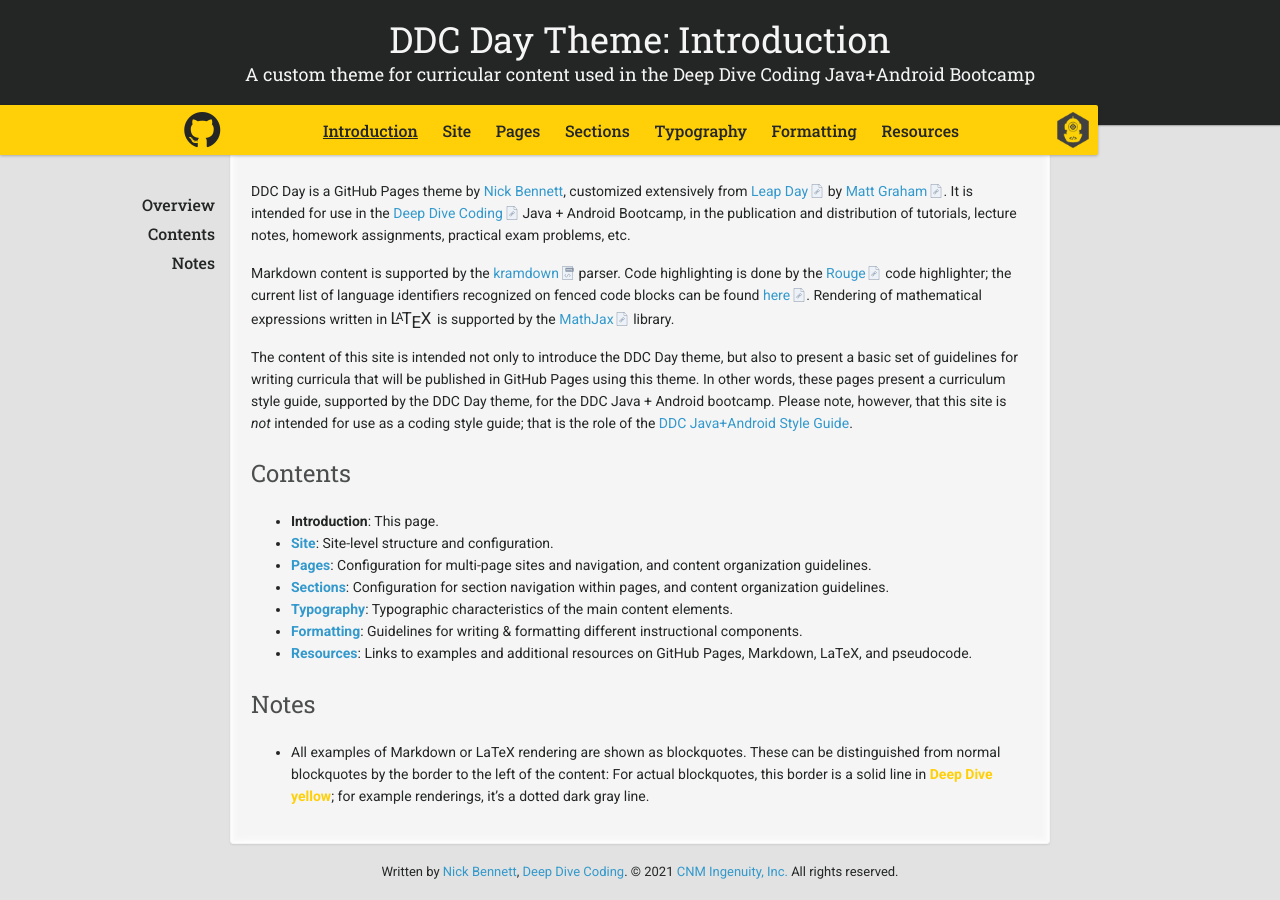
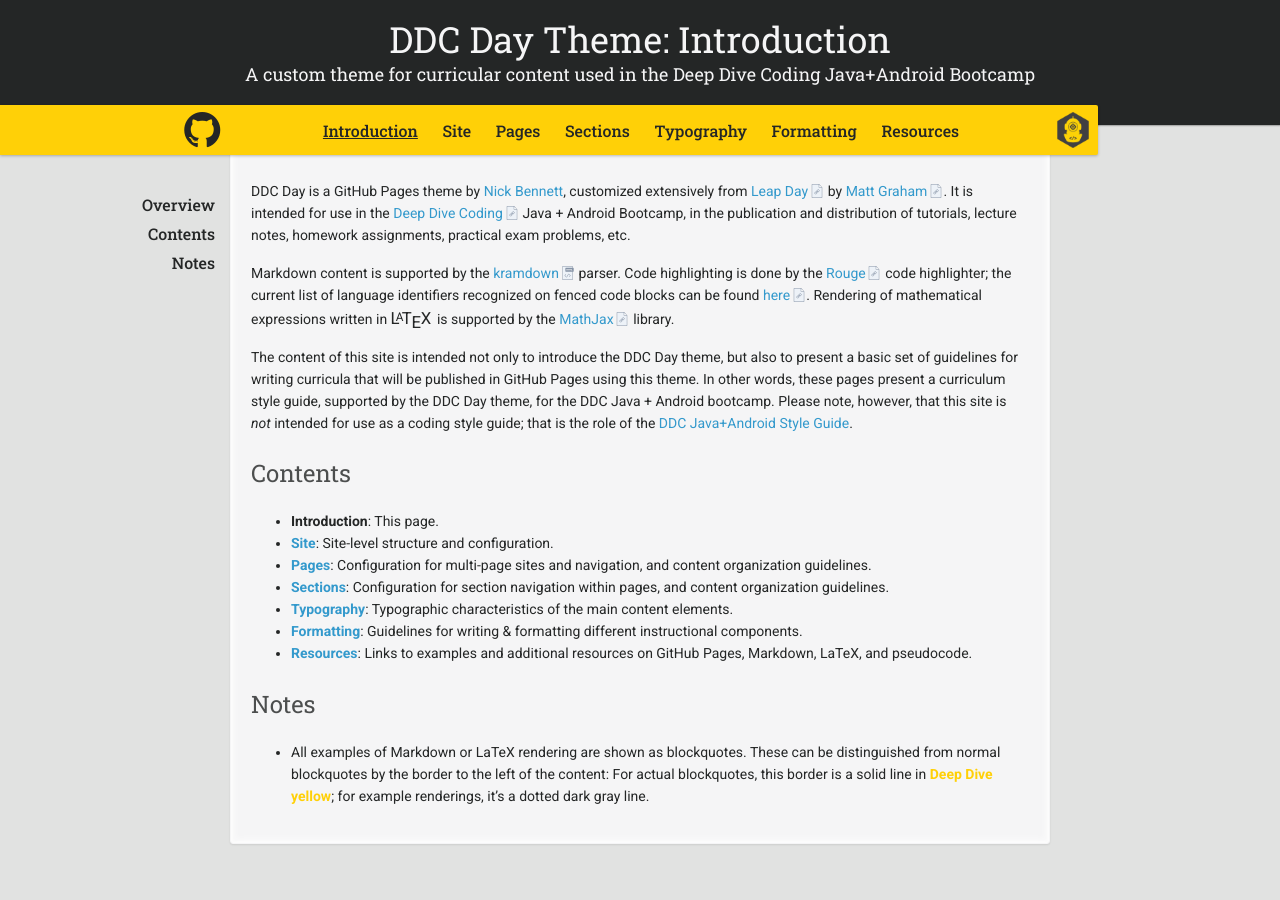
Before and after one commit to ddc-java/ddc-day, a Jekyll site: the page built from index.md, in a window 1280 px wide and 900 px high, scrolled down 66 px. Built offline with Jekyll 4.4.1, drawn with Linux system fonts in a browser that asks for light colours; nearby versions of some CDN libraries; our own code applies the rules of GitHub Pages for plain Markdown files; formulas are drawn with MathJax 3.

Commit message:
Get rid of footer line (temporarily)

```diff
--- a/_layouts/default.html
+++ b/_layouts/default.html
@@ -138,26 +138,6 @@
       <section>
         {{ content }}
       </section>
-      <footer>
-        <p>
-          {%- if site.author.copyright -%}
-            &copy; {{ site.time | date: '%Y' }}
-            {% if site.author.href -%}
-              <a href="{{ site.author.href }}">{{ site.author.name }}</a>
-            {%- else -%}
-              {{ site.author.name }}
-            {%- endif %}.
-            All rights reserved.
-          {%- else -%}
-            {%- if site.author.name -%}
-              Written by {%if site.author.email %}<a href="mailto:{{ site.author.email }}">{{ site.author.name }}</a>{% else %}{{ site.author.name }}{% endif %},
-            {%- else %}
-              Maintained by
-            {% endif %}
-            <a href="https://deepdivecoding.com">Deep Dive Coding</a>. &copy; {{ site.time | date: '%Y' }} <a href="https://cnmingenuity.org">CNM Ingenuity, Inc.</a> All rights reserved.
-          {%- endif -%}
-        </p>
-      </footer>
     </div>
 
     {% if site.google_analytics %}
```
